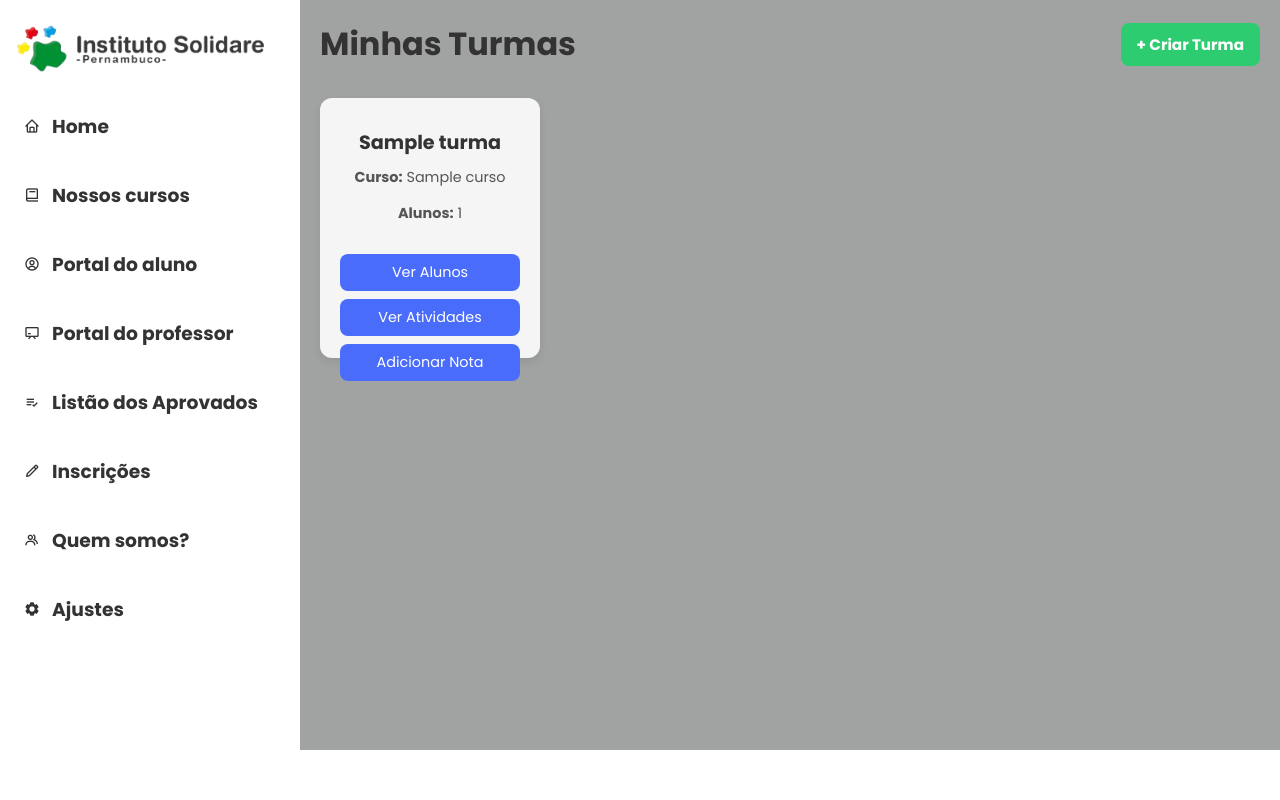
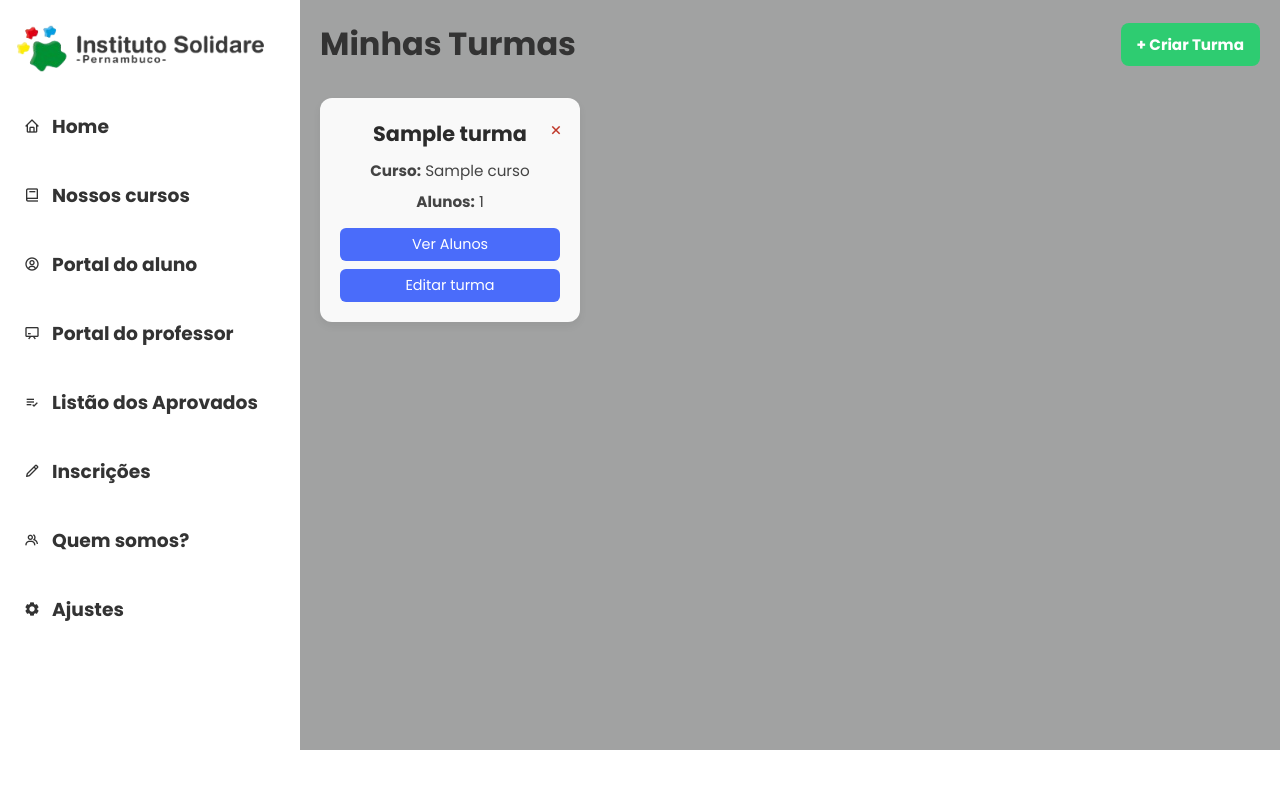
Before and after one commit to caioguimaraesr/instituto-solidare, a Django app: page /portal_professor/turmas/ in a window 1280 px wide. Run offline with Django 5.2, Linux system fonts and the light colour scheme; tables that the repository leaves empty hold one stand-in row (values such as "Sample post").

Commit message:
editando o gerenciar turmas

```diff
--- a/instsoli/templates/instsoli/pages/portal_professor/gerenciar_turmas.html
+++ b/instsoli/templates/instsoli/pages/portal_professor/gerenciar_turmas.html
@@ -20,20 +20,23 @@
 
         <section style="display: flex; flex-wrap: wrap; gap: 20px;">
             {% for turma in turmas %}
-            <div class="card">
+            <div class="gerenciar_turmas-card">
+                <a href="{% url 'instsoli:excluir_turma' turma.id %}" class="btn-excluir" onclick="return confirm('Tem certeza que deseja excluir esta turma?')">
+                    <i class='bx bx-x'></i>
+                </a>
                 <h3>{{ turma.nome }}</h3>
                 <p><strong>Curso:</strong> {{ turma.curso.nome }}</p>
                 <p><strong>Alunos:</strong> {{ turma.alunos.count }}</p>
                 <div class="turma-actions">
                     <a href="#">Ver Alunos</a>
-                    <a href="#">Ver Atividades</a>
-                    <a href="#">Adicionar Nota</a>
+                    <a href="{% url "instsoli:editar_turma" turma.id %}">Editar turma</a>
                 </div>
             </div>
             {% empty %}
             <p>Você ainda não possui turmas cadastradas.</p>
             {% endfor %}
         </section>
+
     </main>
 
     <script src="{% static 'instsoli/js/scripts.js' %}"></script>
```
